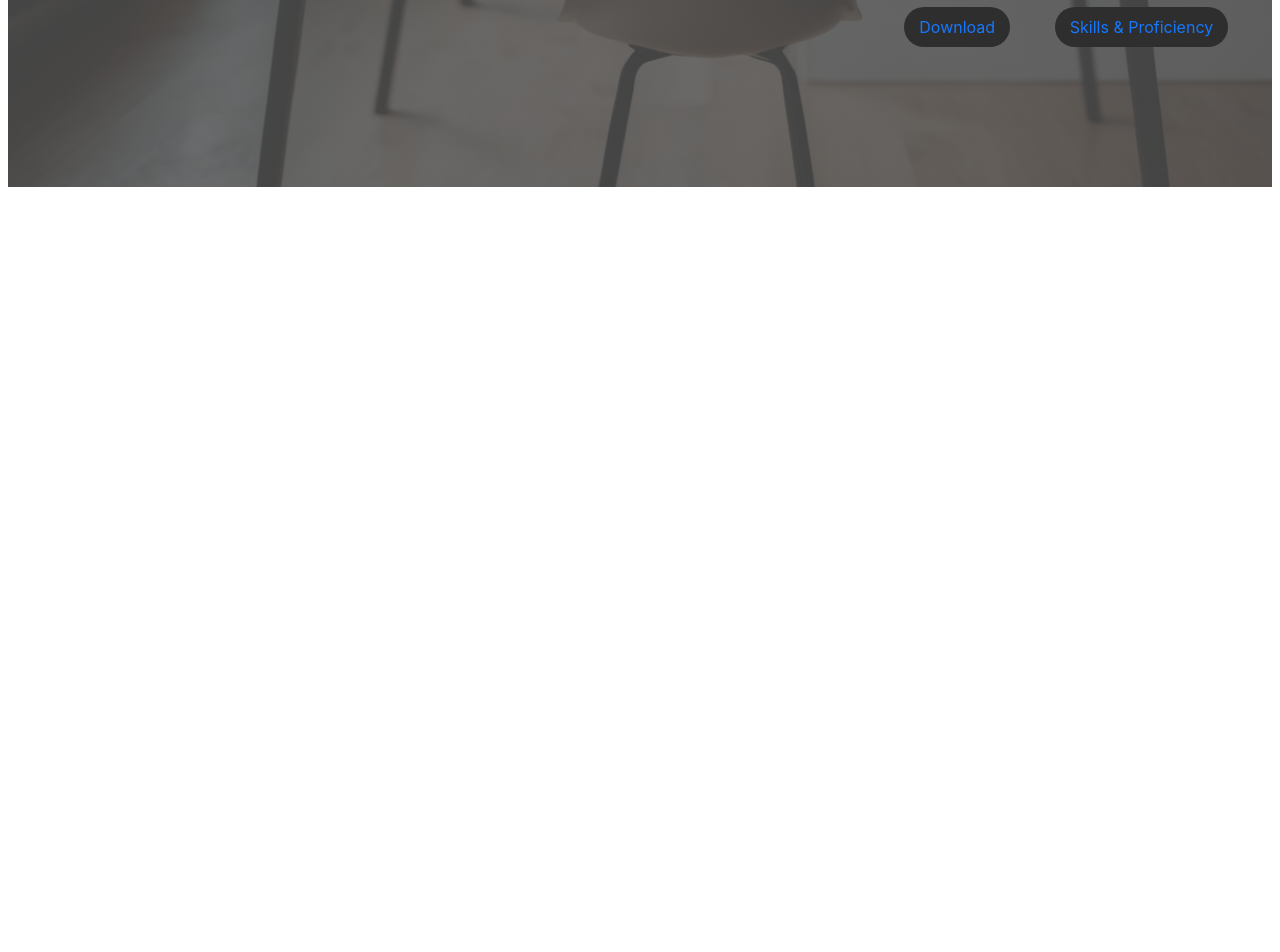
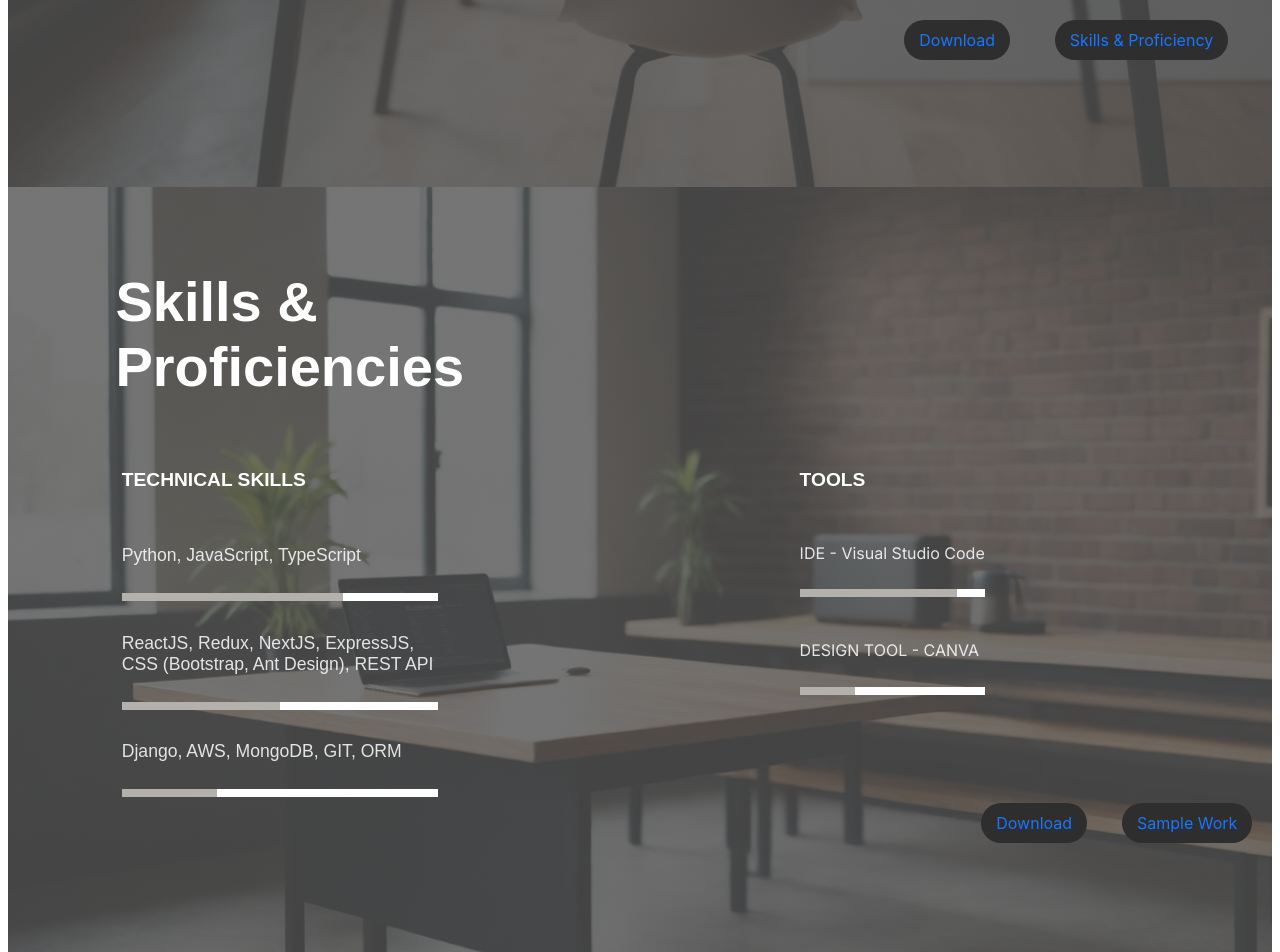
Before and after one commit to suprajasribalaji/Portfolio, a Next.js app: page / in a window 1280 px wide. Shown: the part 2221-3173 px from the top of the page. Before the commit the page ends 2416 px from the top, so only its background shows below. Built offline with nearby package versions, Linux system fonts and the light colour scheme.

Commit message:
Skills and Proficiency page is setup

```diff
--- a/pages/ExperienceAndEducation.tsx
+++ b/pages/ExperienceAndEducation.tsx
@@ -112,8 +112,8 @@ const ExperienceAndEducationContent = styled.div`
 
 const Title = styled.div`
     font-family: "Fira Sans", sans-serif;
-    font-size: 270%;
-    font-weight: 900;
+    font-weight: bold;
+    font-size: 370%;
     margin-top: 4%;
     margin-right: 10%;
 `;
--- a/pages/Home.tsx
+++ b/pages/Home.tsx
@@ -9,6 +9,7 @@ import { Button } from "antd";
 import type { ConfigProviderProps } from 'antd';
 import About from "./About";
 import ExperienceAndEducation from "./ExperienceAndEducation";
+import SkillsAndProficiency from "./SkillsAndProficiency";
 
 type SizeType = ConfigProviderProps['componentSize'];
 
@@ -43,6 +44,9 @@ const Home: NextPage = () => {
       <ExperienceAndEducationPage>
         <ExperienceAndEducation />
       </ExperienceAndEducationPage>
+      <SkillsAndProficiencyPage>
+        <SkillsAndProficiency />
+      </SkillsAndProficiencyPage>
     </HomePage>
   )
 }
@@ -121,3 +125,5 @@ const TextInButton = styled.span`
 const AboutPage = styled(HomePage)``;
 
 const ExperienceAndEducationPage = styled(HomePage)``;
+
+const SkillsAndProficiencyPage = styled(HomePage)``;
--- a/pages/SkillsAndProficiency.tsx
+++ b/pages/SkillsAndProficiency.tsx
@@ -1,11 +1,184 @@
+import { ButtonColor, LinearGradientColor, TextColor } from "@/theme/color";
 import { NextPage } from "next";
+import styled from "styled-components";
+import SkillsProficiencyBgImg from "../public/images/skillprof-bg-img.jpeg";
+import { Button, ConfigProviderProps, Progress } from "antd";
+import { useState } from "react";
+
+type SizeType = ConfigProviderProps['componentSize'];
 
 const SkillsAndProficiency: NextPage = () => {
+
+    const [size, setSize] = useState<SizeType>('large');
+
     return (
-        <div>
-
-        </div>
+        <SkillsAndProficiencyPage>
+            <BackgroundImage>
+                <SkillsAndProficiencyContent>
+                    <Title>
+                        Skills &<br/>Proficiencies
+                    </Title>
+                    <AboutSkillsAndProficiency>
+                        <TechnicalSkillsAndProficiency>
+                            <TechnicakSkillsTitle>
+                                TECHNICAL SKILLS
+                            </TechnicakSkillsTitle>
+                            <TechnicalSkills>
+                                <Skills>
+                                    Python, JavaScript, TypeScript
+                                    <TechnicalSkillsProgressBar>
+                                        <Progress percent={70} strokeColor='#b4b0ab' trailColor="#FFFFFF" strokeLinecap="butt" showInfo={false} />
+                                    </TechnicalSkillsProgressBar>
+                                </Skills>
+                                <Skills>
+                                    ReactJS, Redux, NextJS, ExpressJS, CSS (Bootstrap, Ant Design), REST API
+                                    <TechnicalSkillsProgressBar>
+                                        <Progress percent={50} strokeColor='#b4b0ab' trailColor="#FFFFFF"  strokeLinecap="butt" showInfo={false} />
+                                    </TechnicalSkillsProgressBar>
+                                </Skills>
+                                <Skills>
+                                    Django, AWS, MongoDB, GIT, ORM
+                                    <TechnicalSkillsProgressBar>
+                                        <Progress percent={30} strokeColor='#b4b0ab' trailColor="#FFFFFF"  strokeLinecap="butt" showInfo={false} />
+                                    </TechnicalSkillsProgressBar>
+                                </Skills>
+                            </TechnicalSkills>
+                        </TechnicalSkillsAndProficiency>
+                        <ToolsAndProficiency>
+                            <ToolsTitle>
+                                TOOLS
+                            </ToolsTitle>
+                            <Tools>
+                                <Tool>
+                                    IDE - Visual Studio Code
+                                    <ToolsProgressBar>
+                                        <Progress percent={85} strokeColor='#b4b0ab' trailColor="#FFFFFF"  strokeLinecap="butt" showInfo={false}/>
+                                    </ToolsProgressBar>
+                               </Tool>
+                                <Tool>
+                                    DESIGN TOOL - CANVA
+                                    <ToolsProgressBar>
+                                        <Progress percent={30}  strokeColor='#b4b0ab' trailColor="#FFFFFF"  strokeLinecap="butt" showInfo={false} />
+                                    </ToolsProgressBar>
+                                </Tool>
+                            </Tools>
+                        </ToolsAndProficiency>
+                    </AboutSkillsAndProficiency>
+                    <ActionButton>
+                        <DownloadResumeButton>
+                            <StyledButton type="link" shape="round" size={size}>Download</StyledButton>
+                        </DownloadResumeButton>
+                        <SampleWorkButton>
+                            <StyledButton type="link" shape="round" size={size}>Sample Work</StyledButton>
+                        </SampleWorkButton>
+                    </ActionButton>
+                </SkillsAndProficiencyContent>
+            </BackgroundImage>
+        </SkillsAndProficiencyPage>
     )
 }
 
 export default SkillsAndProficiency;
+
+const SkillsAndProficiencyPage = styled.div`
+    margin: 0;
+    padding: 0;
+    color: ${TextColor.primaryWhite};
+`;
+
+const BackgroundImage = styled.div`
+    background: linear-gradient(0deg, ${LinearGradientColor.expeduLG}, ${LinearGradientColor.expeduLG}),
+    url(${SkillsProficiencyBgImg.src});
+    background-size: cover;
+    width: 100%;
+    height: 100vh;
+`;
+
+const SkillsAndProficiencyContent = styled.div`
+    display: flex;
+    flex-direction: column;
+`;
+
+const Title = styled.div`
+    margin-top: 6.5%;
+    margin-left: 8.5%;
+    font-family: "Fira Sans", sans-serif;
+    font-weight: bold;
+    font-size: 350%;
+`;
+
+const AboutSkillsAndProficiency = styled.div`
+    display: flex;
+    margin-left: 9%;
+    margin-top: 5.5%;
+`;
+
+const TechnicalSkillsAndProficiency = styled.div``;
+
+const TechnicakSkillsTitle = styled.div`
+    font-family: "PT Sans Caption", sans-serif;
+    font-weight: bold;
+    font-style: normal;
+    font-size: 120%;
+`;
+
+const TechnicalSkills = styled.div`
+    font-family: "DM Sans", sans-serif;
+    margin-top: 9%;
+    font-size: 110%;
+    color: ${TextColor.SemiLightWhite};
+    padding-right: 48%;
+`;
+
+const Skills = styled.div`
+    margin-top: 8%;
+`;
+
+const ToolsAndProficiency = styled.div`
+    margin-left: 6%;
+    margin-right: 6%;
+`;
+
+const ToolsTitle = styled(TechnicakSkillsTitle)``;
+
+const Tools = styled.div`
+    margin-top: 28%;
+`;
+
+const Tool = styled.div`
+    margin-bottom: 20%;
+    color: ${TextColor.SemiLightWhite};
+`;
+
+const TechnicalSkillsProgressBar = styled.div`
+    padding-top: 6%;
+`;
+
+const ToolsProgressBar = styled.div`
+    padding-top: 10%;
+`;
+
+const StyledButton = styled(Button)`
+  background-color: ${ButtonColor.backgroundColor};
+  border: none;
+  color: ${TextColor.primaryWhite};
+  &&&:hover,
+  &&&:focus {
+    background-color: ${ButtonColor.backgroundColor};
+    color: ${TextColor.lightWhite};
+  }
+`;
+
+const ActionButton = styled.div`
+    display: flex;
+    flex-direction: row;
+    margin-left: 77%;
+`;
+
+const DownloadResumeButton = styled.div`
+  margin-right: 6%;
+`;
+
+const SampleWorkButton = styled.div`
+  margin-left: 6%;
+`;
--- a/src/theme/color.tsx
+++ b/src/theme/color.tsx
@@ -7,6 +7,7 @@ export const TextColor = {
     primaryWhite: '#fff',
     secondaryWhite: '#f4f4f4',
     lightWhite: '#FFFFFF66',
+    SemiLightWhite: '#FFFFFFD9',
 };
 
 export const ButtonColor = {
```
Also changed, not shown: public/images/skillprof-bg-img.jpeg (renamed from public/images/laptop4.jpeg).
